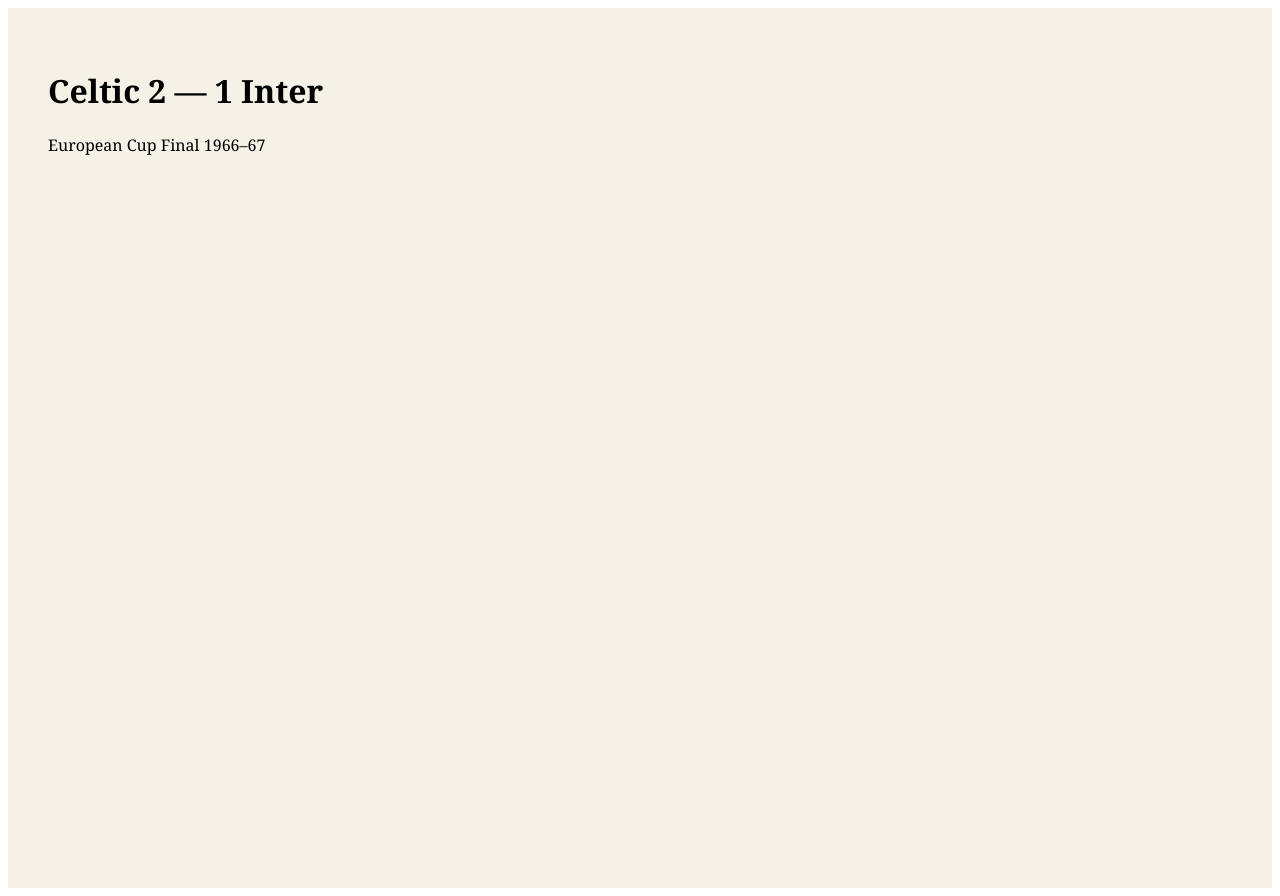
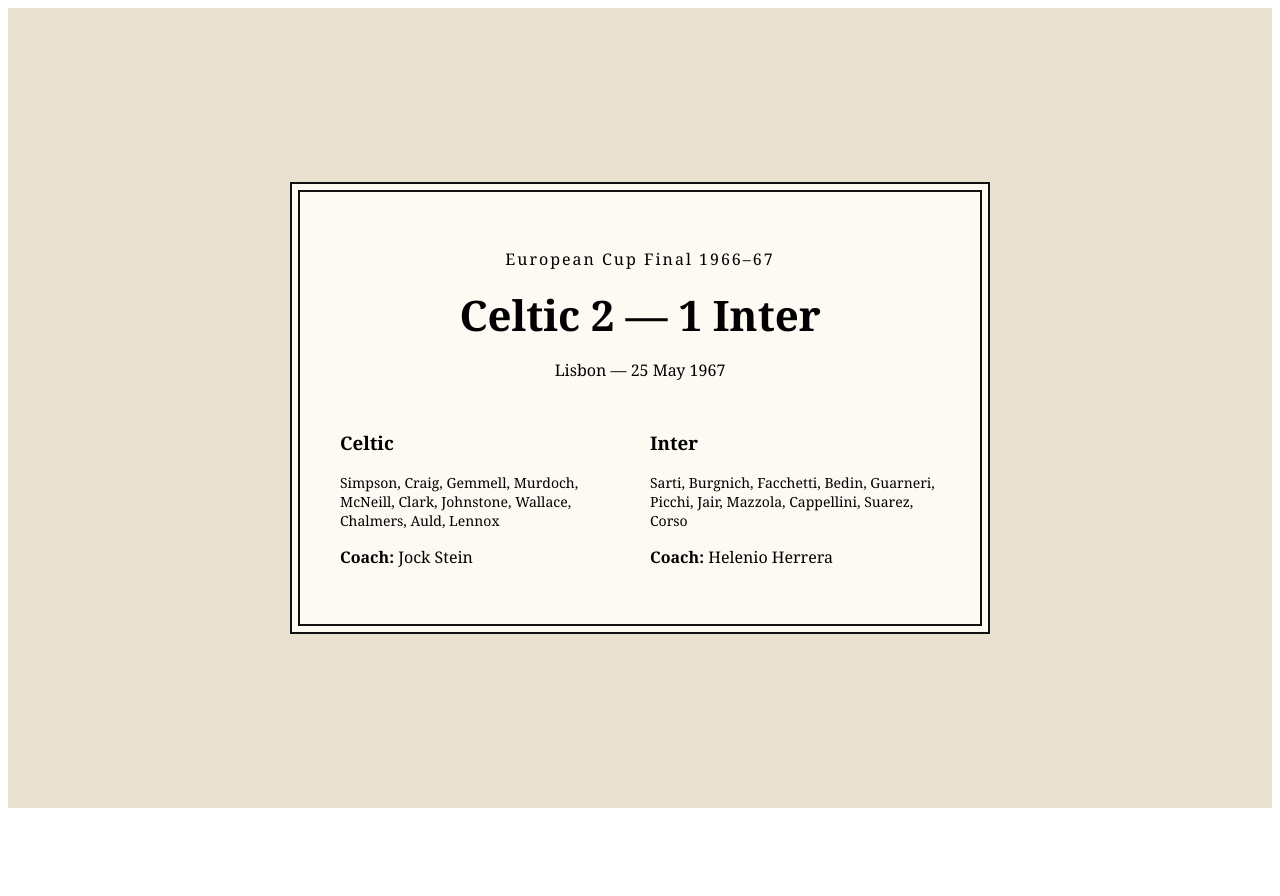
Before and after one commit to fiumara-4/matchday-classics, a Next.js app: page / in a window 1280 px wide. After the commit the page ends 816 px from the top, so only its background shows below. Built offline with nearby package versions, Linux system fonts and the light colour scheme.

Commit message:
Update page.tsx

```diff
--- a/app/page.tsx
+++ b/app/page.tsx
@@ -1,13 +1,62 @@
 export default function Home() {
   return (
     <main style={{
-      background: "#f5f1e6",
+      background: "#e9e2d0",
       minHeight: "100vh",
-      padding: "40px",
+      display: "flex",
+      justifyContent: "center",
+      alignItems: "center",
       fontFamily: "Georgia, serif"
     }}>
-      <h1>Celtic 2 — 1 Inter</h1>
-      <p>European Cup Final 1966–67</p>
+      <div style={{
+        width: "600px",
+        background: "#fdfaf3",
+        padding: "40px",
+        border: "2px solid #111",
+        boxShadow: "0 0 0 6px #fdfaf3, 0 0 0 8px #111"
+      }}>
+
+        <p style={{ textAlign: "center", letterSpacing: "2px" }}>
+          European Cup Final 1966–67
+        </p>
+
+        <h1 style={{
+          textAlign: "center",
+          fontSize: "42px",
+          margin: "10px 0"
+        }}>
+          Celtic 2 — 1 Inter
+        </h1>
+
+        <p style={{ textAlign: "center", marginBottom: "30px" }}>
+          Lisbon — 25 May 1967
+        </p>
+
+        <div style={{ display: "flex", gap: "20px" }}>
+
+          <div style={{ flex: 1 }}>
+            <h3>Celtic</h3>
+            <p style={{ fontSize: "14px" }}>
+              Simpson, Craig, Gemmell, Murdoch, McNeill, Clark,
+              Johnstone, Wallace, Chalmers, Auld, Lennox
+            </p>
+
+            <p><strong>Coach:</strong> Jock Stein</p>
+          </div>
+
+          <div style={{ flex: 1 }}>
+            <h3>Inter</h3>
+            <p style={{ fontSize: "14px" }}>
+              Sarti, Burgnich, Facchetti, Bedin, Guarneri,
+              Picchi, Jair, Mazzola, Cappellini, Suarez, Corso
+            </p>
+
+            <p><strong>Coach:</strong> Helenio Herrera</p>
+          </div>
+
+        </div>
+
+      </div>
     </main>
   );
 }
```
